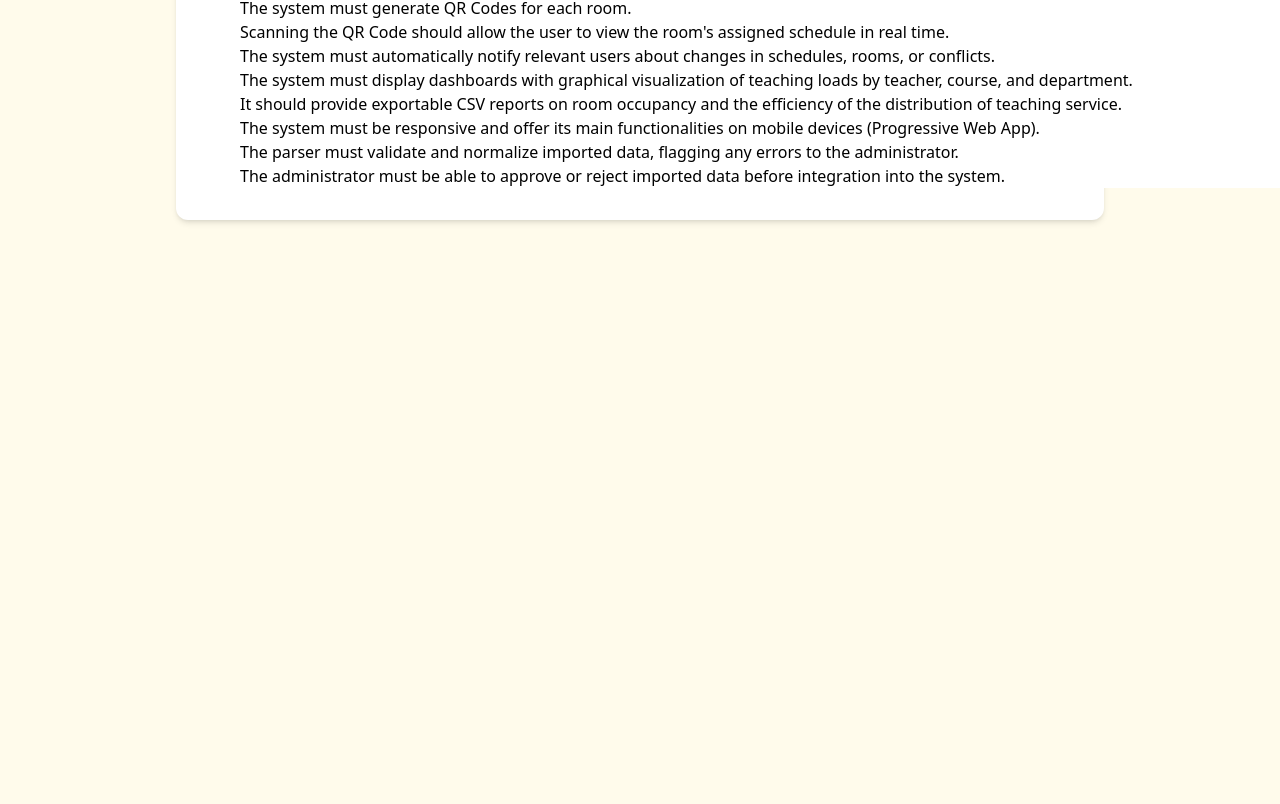
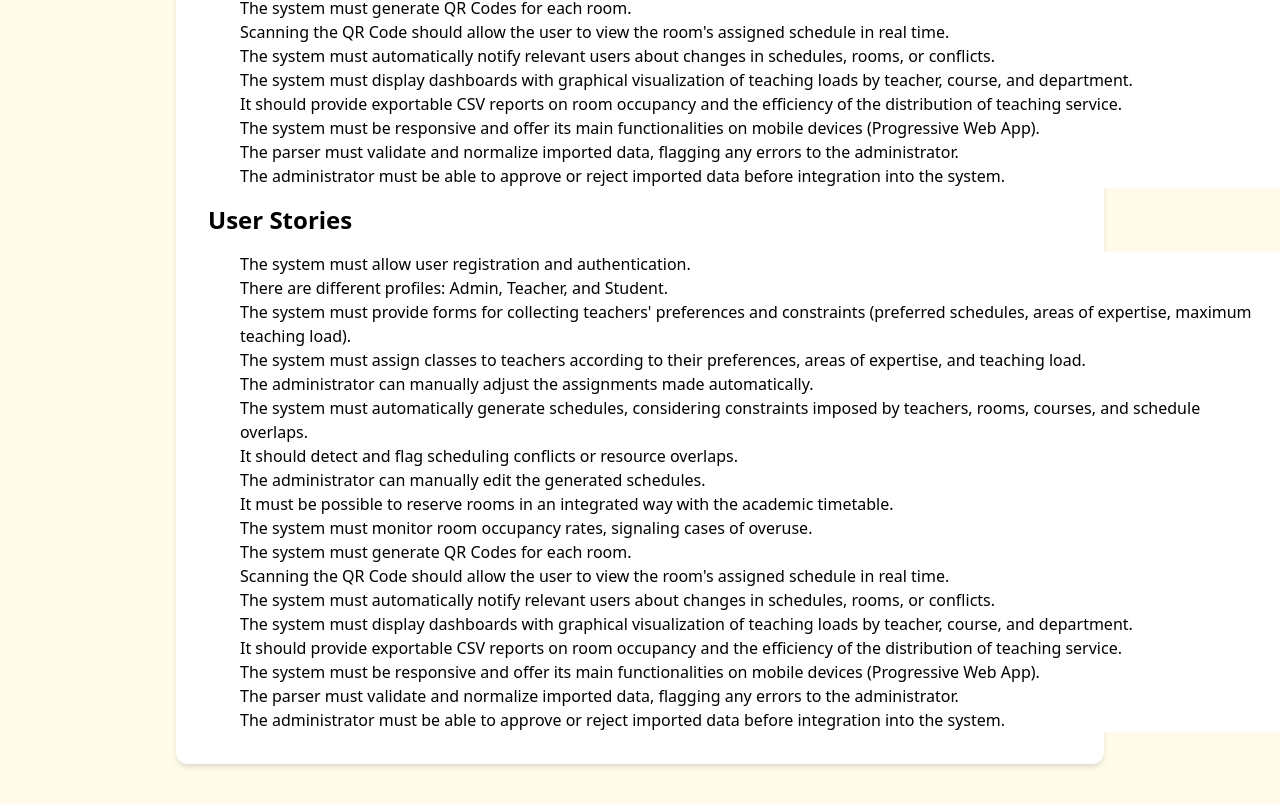
Before and after one commit to ClassManager-PEI/ClassManager-microsite, a React (Vite) app: page /ClassManager-microsite/documentation in a window 1280 px wide. Shown: the part 1804-2608 px from the top of the page. Before the commit the page ends 2064 px from the top, so only its background shows below. Built offline with nearby package versions, Linux system fonts and the light colour scheme.

Commit message:
userstories md

```diff
--- a/src/pages/Documentation.jsx
+++ b/src/pages/Documentation.jsx
@@ -4,7 +4,8 @@ export default function Documentation() {
 
   const files = import.meta.glob([
     '../documentation/Requirements.md',
-    '../documentation/Personas.md'
+    '../documentation/Personas.md',
+    '../documentation/UserStories.md'
   ], { eager: true, as: 'raw' });
 
   const entries = Object.entries(files);
@@ -19,7 +20,7 @@ export default function Documentation() {
 
   const [reqFile, reqContent] = entries[1];
   const [personasFile, personasContent] = entries[0];
-
+  const [userStoriesFile, userStoriesContent] = entries[2];
 
   return (
     <div className="w-3/4 mx-auto py-10 px-4 pt-50">
@@ -40,6 +41,12 @@ export default function Documentation() {
                 {personasContent}
             </ReactMarkdown>
           </div>
+          <div className="text-2xl font-bold my-4">User Stories</div>
+          <div className="bg-white rounded-xl px-8 w-full">
+            <ReactMarkdown>
+                {personasContent}
+            </ReactMarkdown>
+          </div>
         </div>
       </div>
     </div>
```
Also changed, not shown: src/documentation/UserStories.md (renamed from src/documentation/USER_STORIES.md).
